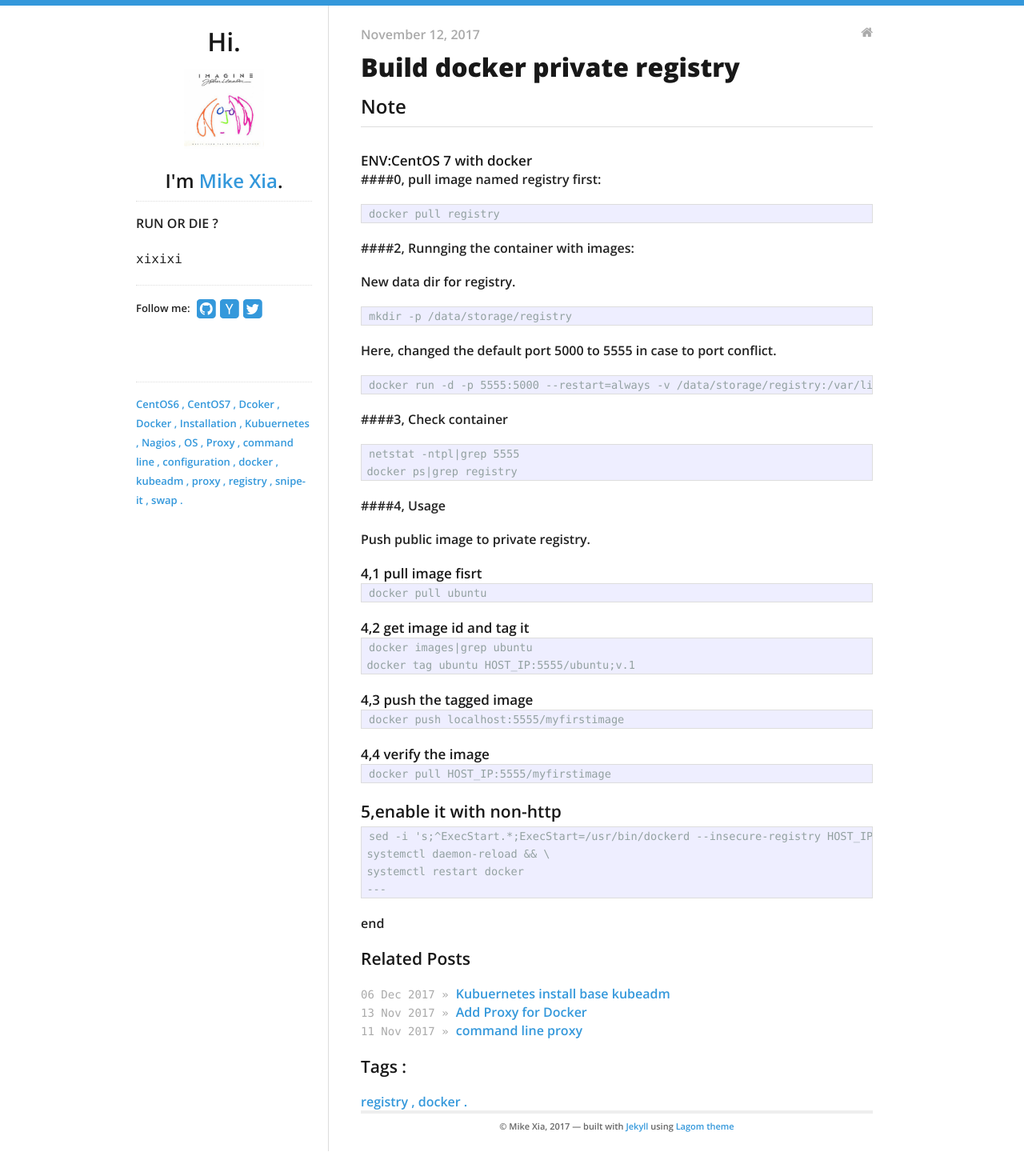
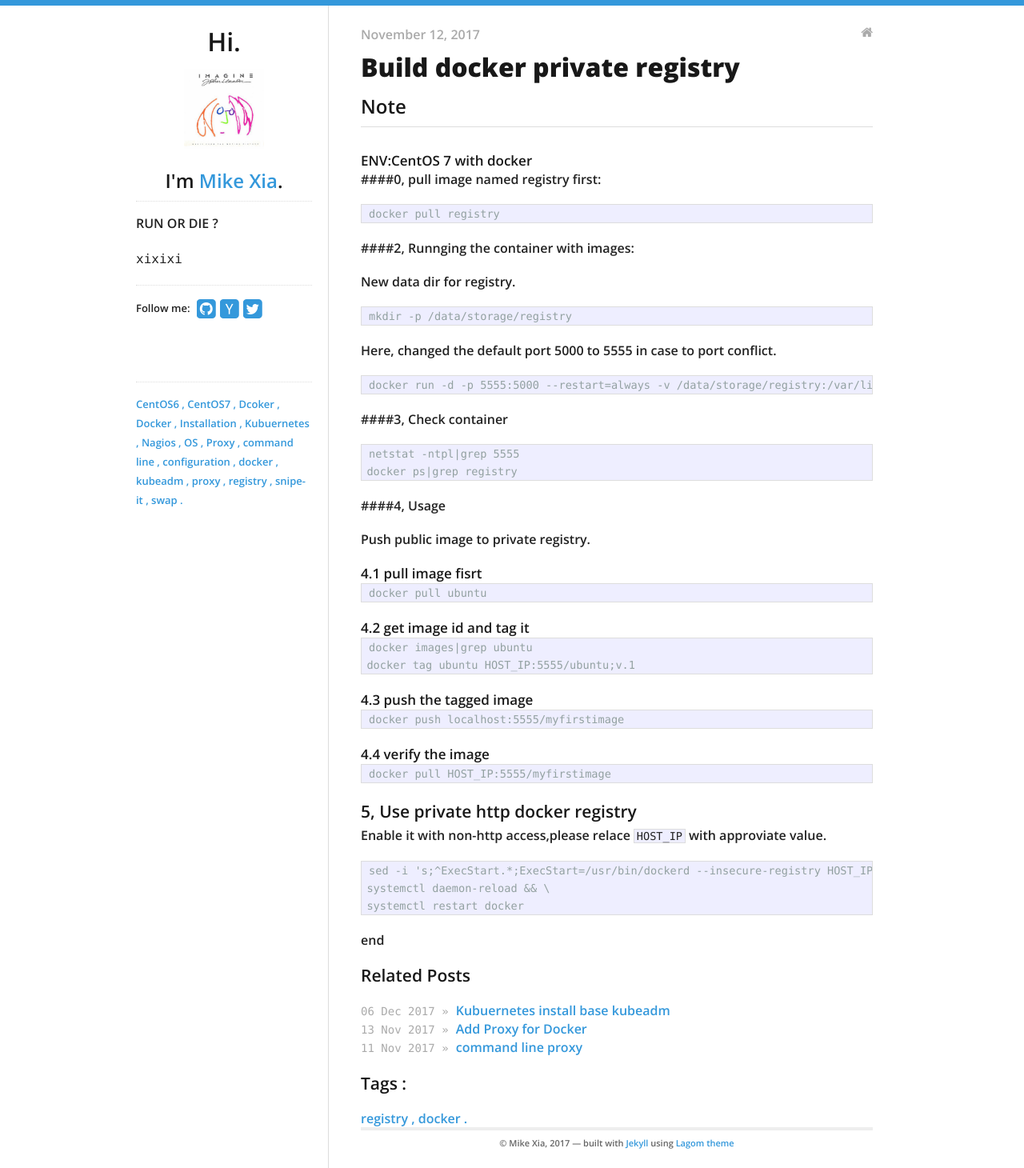
Before and after one commit to xyzsss/xyzsss.github.io, a Jekyll site: the page built from _posts/2017-11-12-build-docker-registry.md, in a window 1280 px wide. Shown: the whole page at 80% size. Built offline with Jekyll 4.4.1, drawn with Linux system fonts in a browser that asks for light colours; nearby versions of some CDN libraries; before the commit the page ends 1439 px from its top, so only the background shows below that.

Commit message:
mod post

````diff
--- a/_posts/2017-11-12-build-docker-registry.md
+++ b/_posts/2017-11-12-build-docker-registry.md
@@ -40,33 +40,34 @@ docker ps|grep registry
 ####4, Usage
 
 Push public image to private registry.
-##### 4,1 pull image fisrt
+##### 4.1 pull image fisrt
 
 ```
 docker pull ubuntu
 ```
-##### 4,2 get image id and tag it
+##### 4.2 get image id and tag it
 ```
 docker images|grep ubuntu
 docker tag ubuntu HOST_IP:5555/ubuntu;v.1
 ```
 
-##### 4,3 push the tagged image
+##### 4.3 push the tagged image
 ```
 docker push localhost:5555/myfirstimage
 ```
 
-##### 4,4  verify the image
+##### 4.4  verify the image
 ```
 docker pull HOST_IP:5555/myfirstimage
 ```
 
-#### 5,enable it with non-http
+#### 5, Use private http docker registry
+Enable it with non-http access,please relace `HOST_IP` with approviate value.
+
 ```
 sed -i 's;^ExecStart.*;ExecStart=/usr/bin/dockerd --insecure-registry HOST_IP:5555;' /usr/lib/systemd/system/docker.service && \
 systemctl daemon-reload && \
 systemctl restart docker
----
 ```
 
 end
````
